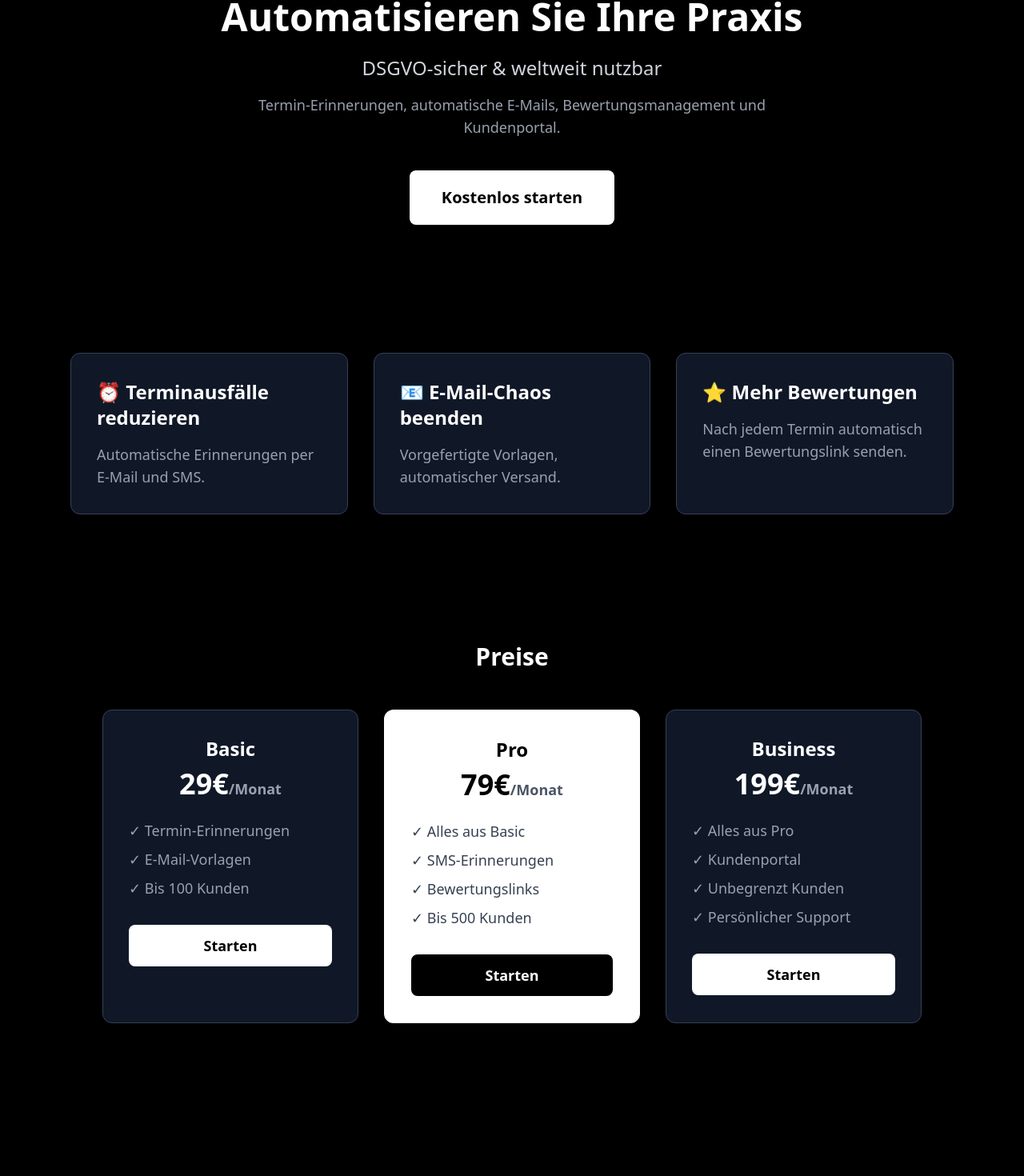
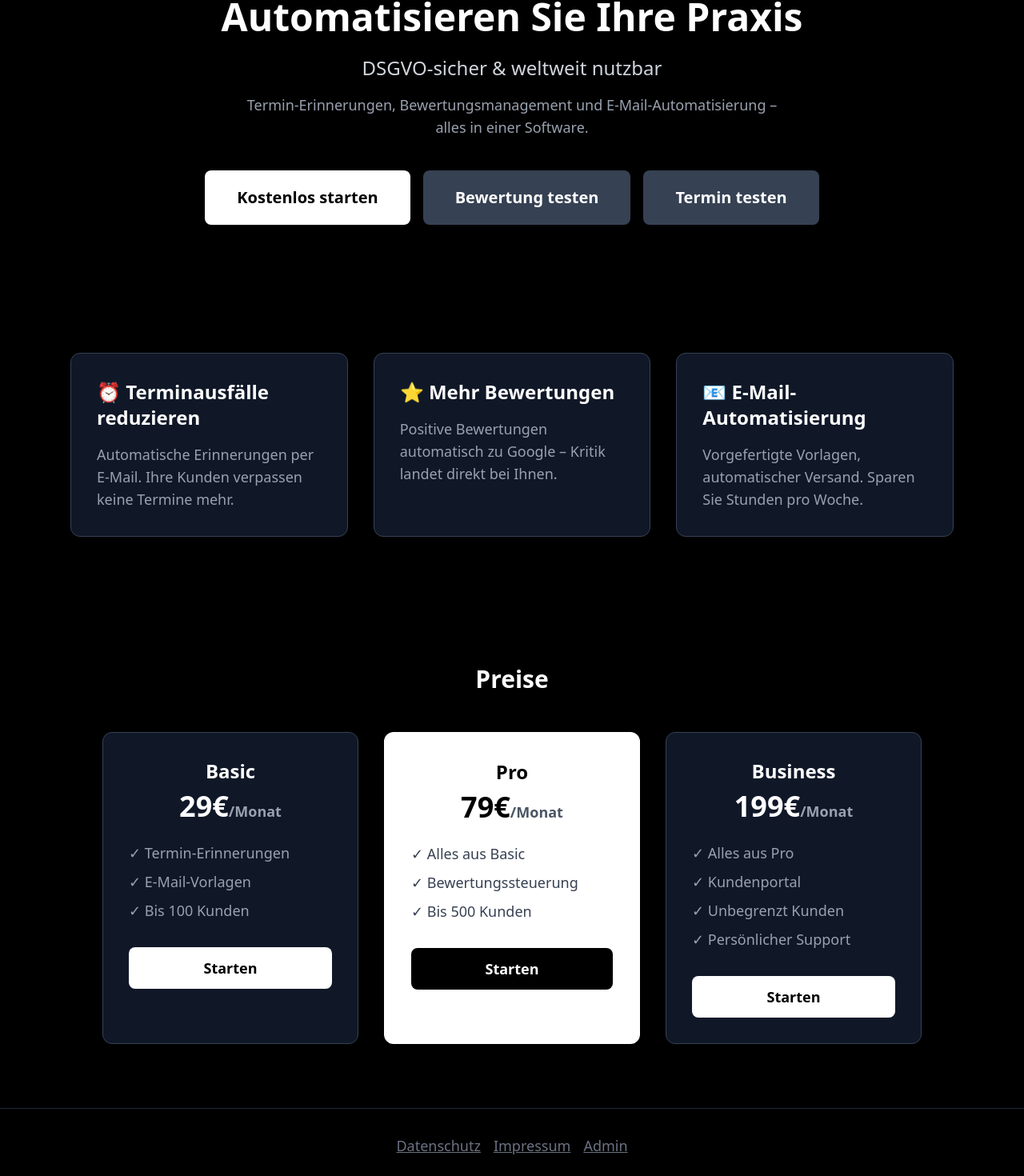
Before and after one commit to housniadmy-rgb/autooffice-pro-neu, a Next.js app: page / in a window 1280 px wide. Shown: the part 83-1553 px from the top of the page at 80% size. Before the commit the page ends 1442 px from the top, so only its background shows below. Built offline with nearby package versions, Linux system fonts and the light colour scheme.

Commit message:
Startseite verbessert mit allen Features

```diff
--- a/app/page.tsx
+++ b/app/page.tsx
@@ -25,22 +25,65 @@ export default function Home() {
 
   return (
     <main className="min-h-screen">
+      {/* Hero */}
       <section className="text-center py-20 px-6">
         <h1 className="text-4xl md:text-5xl font-bold mb-6">Automatisieren Sie Ihre Praxis</h1>
         <p className="text-xl md:text-2xl text-gray-300 mb-4">DSGVO-sicher & weltweit nutzbar</p>
-        <p className="text-lg text-gray-400 max-w-2xl mx-auto mb-10">Termin-Erinnerungen, automatische E-Mails, Bewertungsmanagement und Kundenportal.</p>
-        <Link href="/registrieren" className="inline-block bg-white text-black text-xl font-semibold px-10 py-5 rounded-lg hover:bg-gray-200 transition">Kostenlos starten</Link>
+        <p className="text-lg text-gray-400 max-w-2xl mx-auto mb-10">Termin-Erinnerungen, Bewertungsmanagement und E-Mail-Automatisierung – alles in einer Software.</p>
+        <div className="flex flex-wrap justify-center gap-4">
+          <Link href="/registrieren" className="bg-white text-black text-xl font-semibold px-10 py-5 rounded-lg hover:bg-gray-200 transition">Kostenlos starten</Link>
+          <Link href="/bewertung" className="bg-gray-700 text-white text-xl font-semibold px-10 py-5 rounded-lg hover:bg-gray-600 transition">Bewertung testen</Link>
+          <Link href="/termin" className="bg-gray-700 text-white text-xl font-semibold px-10 py-5 rounded-lg hover:bg-gray-600 transition">Termin testen</Link>
+        </div>
       </section>
+
+      {/* Features */}
       <section className="py-20 px-6 max-w-6xl mx-auto grid md:grid-cols-3 gap-8">
-        <div className="bg-gray-900 border border-gray-700 p-8 rounded-xl"><h2 className="text-2xl font-semibold mb-4">⏰ Terminausfälle reduzieren</h2><p className="text-gray-400 text-lg">Automatische Erinnerungen per E-Mail und SMS.</p></div>
-        <div className="bg-gray-900 border border-gray-700 p-8 rounded-xl"><h2 className="text-2xl font-semibold mb-4">📧 E-Mail-Chaos beenden</h2><p className="text-gray-400 text-lg">Vorgefertigte Vorlagen, automatischer Versand.</p></div>
-        <div className="bg-gray-900 border border-gray-700 p-8 rounded-xl"><h2 className="text-2xl font-semibold mb-4">⭐ Mehr Bewertungen</h2><p className="text-gray-400 text-lg">Nach jedem Termin automatisch einen Bewertungslink senden.</p></div>
+        <div className="bg-gray-900 border border-gray-700 p-8 rounded-xl">
+          <h2 className="text-2xl font-semibold mb-4">⏰ Terminausfälle reduzieren</h2>
+          <p className="text-gray-400 text-lg">Automatische Erinnerungen per E-Mail. Ihre Kunden verpassen keine Termine mehr.</p>
+        </div>
+        <div className="bg-gray-900 border border-gray-700 p-8 rounded-xl">
+          <h2 className="text-2xl font-semibold mb-4">⭐ Mehr Bewertungen</h2>
+          <p className="text-gray-400 text-lg">Positive Bewertungen automatisch zu Google – Kritik landet direkt bei Ihnen.</p>
+        </div>
+        <div className="bg-gray-900 border border-gray-700 p-8 rounded-xl">
+          <h2 className="text-2xl font-semibold mb-4">📧 E-Mail-Automatisierung</h2>
+          <p className="text-gray-400 text-lg">Vorgefertigte Vorlagen, automatischer Versand. Sparen Sie Stunden pro Woche.</p>
+        </div>
       </section>
-      <section className="py-20 px-6 text-center"><h2 className="text-3xl font-bold mb-12">Preise</h2><div className="grid md:grid-cols-3 gap-8 max-w-5xl mx-auto">
-        <div className="bg-gray-900 border border-gray-700 p-8 rounded-xl"><h3 className="text-2xl font-semibold mb-2">Basic</h3><p className="text-4xl font-bold mb-6">29€<span className="text-lg text-gray-400">/Monat</span></p><ul className="text-left text-gray-400 space-y-2 mb-8 text-lg"><li>✓ Termin-Erinnerungen</li><li>✓ E-Mail-Vorlagen</li><li>✓ Bis 100 Kunden</li></ul><button onClick={() => handleCheckout(prices.basic)} className="block w-full bg-white text-black font-semibold py-3 rounded-lg hover:bg-gray-200 transition text-center">Starten</button></div>
-        <div className="bg-white text-black p-8 rounded-xl border-2 border-white"><h3 className="text-2xl font-semibold mb-2">Pro</h3><p className="text-4xl font-bold mb-6">79€<span className="text-lg text-gray-600">/Monat</span></p><ul className="text-left text-gray-700 space-y-2 mb-8 text-lg"><li>✓ Alles aus Basic</li><li>✓ SMS-Erinnerungen</li><li>✓ Bewertungslinks</li><li>✓ Bis 500 Kunden</li></ul><button onClick={() => handleCheckout(prices.pro)} className="block w-full bg-black text-white font-semibold py-3 rounded-lg hover:bg-gray-800 transition text-center">Starten</button></div>
-        <div className="bg-gray-900 border border-gray-700 p-8 rounded-xl"><h3 className="text-2xl font-semibold mb-2">Business</h3><p className="text-4xl font-bold mb-6">199€<span className="text-lg text-gray-400">/Monat</span></p><ul className="text-left text-gray-400 space-y-2 mb-8 text-lg"><li>✓ Alles aus Pro</li><li>✓ Kundenportal</li><li>✓ Unbegrenzt Kunden</li><li>✓ Persönlicher Support</li></ul><button onClick={() => handleCheckout(prices.business)} className="block w-full bg-white text-black font-semibold py-3 rounded-lg hover:bg-gray-200 transition text-center">Starten</button></div>
-      </div></section>
+
+      {/* Pricing */}
+      <section className="py-20 px-6 text-center">
+        <h2 className="text-3xl font-bold mb-12">Preise</h2>
+        <div className="grid md:grid-cols-3 gap-8 max-w-5xl mx-auto">
+          <div className="bg-gray-900 border border-gray-700 p-8 rounded-xl">
+            <h3 className="text-2xl font-semibold mb-2">Basic</h3>
+            <p className="text-4xl font-bold mb-6">29€<span className="text-lg text-gray-400">/Monat</span></p>
+            <ul className="text-left text-gray-400 space-y-2 mb-8 text-lg"><li>✓ Termin-Erinnerungen</li><li>✓ E-Mail-Vorlagen</li><li>✓ Bis 100 Kunden</li></ul>
+            <button onClick={() => handleCheckout(prices.basic)} className="block w-full bg-white text-black font-semibold py-3 rounded-lg hover:bg-gray-200 transition text-center">Starten</button>
+          </div>
+          <div className="bg-white text-black p-8 rounded-xl border-2 border-white">
+            <h3 className="text-2xl font-semibold mb-2">Pro</h3>
+            <p className="text-4xl font-bold mb-6">79€<span className="text-lg text-gray-600">/Monat</span></p>
+            <ul className="text-left text-gray-700 space-y-2 mb-8 text-lg"><li>✓ Alles aus Basic</li><li>✓ Bewertungssteuerung</li><li>✓ Bis 500 Kunden</li></ul>
+            <button onClick={() => handleCheckout(prices.pro)} className="block w-full bg-black text-white font-semibold py-3 rounded-lg hover:bg-gray-800 transition text-center">Starten</button>
+          </div>
+          <div className="bg-gray-900 border border-gray-700 p-8 rounded-xl">
+            <h3 className="text-2xl font-semibold mb-2">Business</h3>
+            <p className="text-4xl font-bold mb-6">199€<span className="text-lg text-gray-400">/Monat</span></p>
+            <ul className="text-left text-gray-400 space-y-2 mb-8 text-lg"><li>✓ Alles aus Pro</li><li>✓ Kundenportal</li><li>✓ Unbegrenzt Kunden</li><li>✓ Persönlicher Support</li></ul>
+            <button onClick={() => handleCheckout(prices.business)} className="block w-full bg-white text-black font-semibold py-3 rounded-lg hover:bg-gray-200 transition text-center">Starten</button>
+          </div>
+        </div>
+      </section>
+
+      {/* Footer */}
+      <footer className="text-center text-gray-500 text-lg py-8 border-t border-gray-800">
+        <Link href="/datenschutz" className="underline mr-4">Datenschutz</Link>
+        <Link href="/impressum" className="underline mr-4">Impressum</Link>
+        <Link href="/admin" className="underline">Admin</Link>
+      </footer>
     </main>
   )
 }
```
